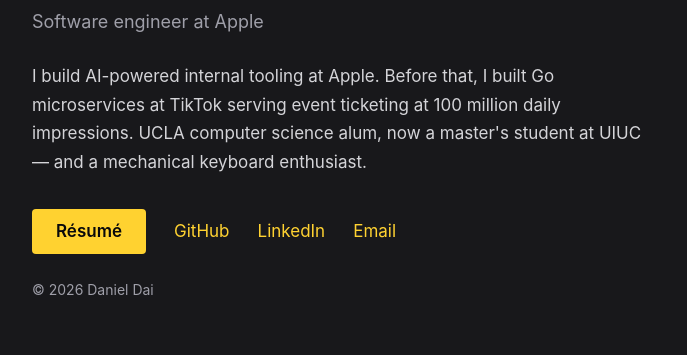
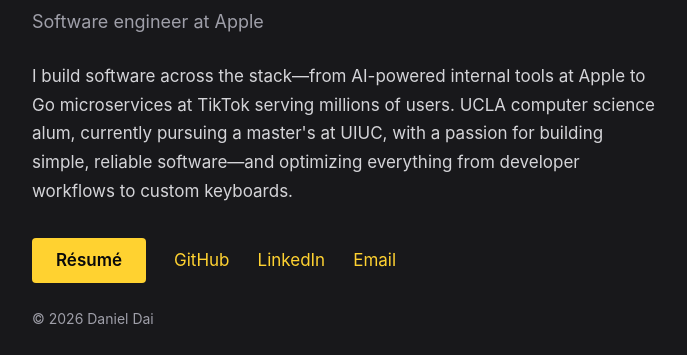
Before and after one commit to daidaniel/daidaniel.github.io, an Astro site: page / in a window 1280 px wide. Shown: the part 494-849 px from the top of the page, without its empty margins (296-983 px from the left). Before the commit the page ends 820 px from the top, so only its background shows below. Built offline with nearby package versions, Linux system fonts and the light colour scheme; Astro itself is replaced by a stand-in of ours.

Commit message:
Reword blurb to lead with full-stack range

```diff
--- a/src/pages/index.astro
+++ b/src/pages/index.astro
@@ -23,10 +23,11 @@ const description =
   </h1>
   <p class="mt-3 text-lg leading-[1.7] text-zinc-400 motion-safe:animate-fade-up [animation-delay:175ms]">Software engineer at Apple</p>
   <p class="mt-6 text-pretty text-zinc-300 motion-safe:animate-fade-up [animation-delay:250ms]">
-    I build AI-powered internal tooling at Apple. Before that, I built Go
-    microservices at TikTok serving event ticketing at 100 million daily
-    impressions. UCLA computer science alum, now a master's student at UIUC —
-    and a mechanical keyboard enthusiast.
+    I build software across the stack—from AI-powered internal tools at Apple to
+    Go microservices at TikTok serving millions of users. UCLA computer science
+    alum, currently pursuing a master's at UIUC, with a passion for building
+    simple, reliable software—and optimizing everything from developer workflows
+    to custom keyboards.
   </p>
   <ul class="mt-8 flex flex-wrap items-center gap-x-4 gap-y-4 sm:gap-x-7 motion-safe:animate-fade-up [animation-delay:325ms]" role="list">
     <li>
```
